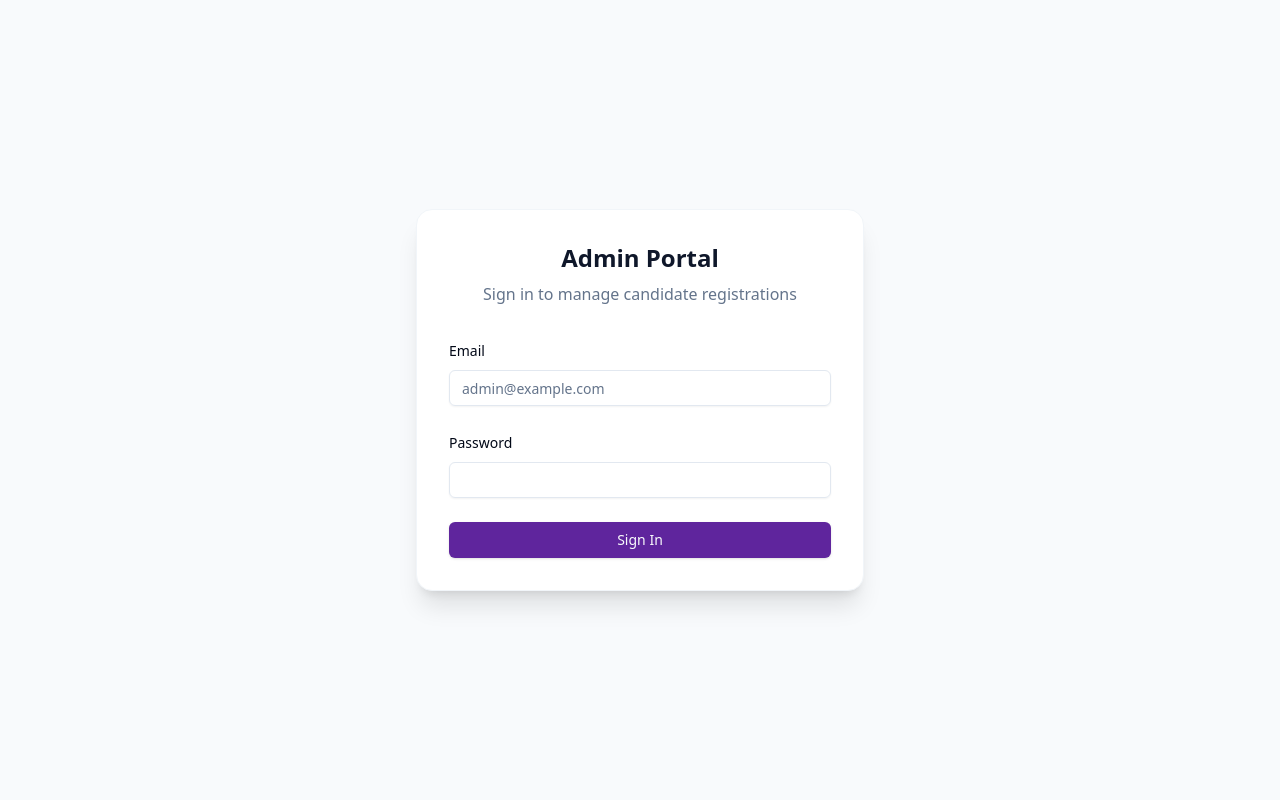
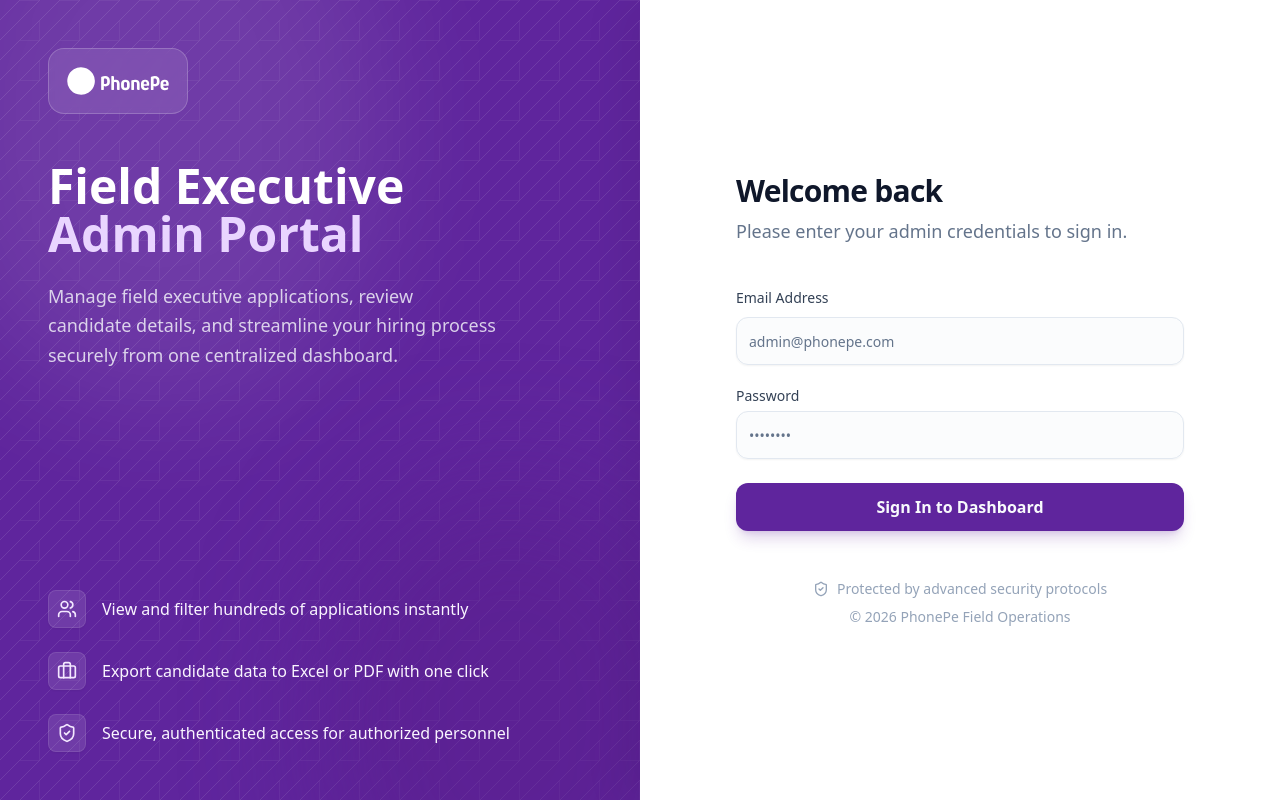
Before and after one commit to rahuldropyhub-wq/Field-Executive-Form, a React (Vite) app: page /secure-portal/login in a window 1280 px wide. Built offline with nearby package versions, Linux system fonts and the light colour scheme.

Commit message:
Redesign admin login page into a professional split layout

```diff
--- a/src/pages/admin/Login.jsx
+++ b/src/pages/admin/Login.jsx
@@ -4,7 +4,7 @@
 import { Input } from "@/components/ui/input"
 import { Label } from "@/components/ui/label"
 import { useToast } from "@/hooks/use-toast"
-import { Loader2 } from "lucide-react"
+import { Loader2, ShieldCheck, Users, Briefcase } from "lucide-react"
 import { loginAdmin } from "@/lib/api"
 
 export default function AdminLogin() {
@@ -19,7 +19,6 @@
     setIsLoading(true)
 
     try {
-      // Secure authentication via backend
       const result = await loginAdmin(email, password)
 
       if (result.token) {
@@ -38,42 +37,119 @@
   }
 
   return (
-    <div className="min-h-screen bg-slate-50 flex items-center justify-center p-4">
-      <div className="max-w-md w-full bg-white rounded-2xl shadow-xl p-8 border border-slate-100">
-        <div className="text-center mb-8">
-          <h1 className="text-2xl font-bold text-slate-900">Admin Portal</h1>
-          <p className="text-slate-500 mt-2">Sign in to manage candidate registrations</p>
+    <div className="min-h-screen bg-slate-50 flex">
+      {/* Left Side: Branding / Content */}
+      <div className="hidden lg:flex w-1/2 bg-primary relative overflow-hidden flex-col justify-between p-12">
+        {/* Background Patterns */}
+        <div className="absolute inset-0 z-0 opacity-10">
+          <svg className="absolute w-full h-full" xmlns="http://www.w3.org/2000/svg">
+            <defs>
+              <pattern id="grid-pattern" width="40" height="40" patternUnits="userSpaceOnUse">
+                <path d="M0 40L40 0H20L0 20M40 40V20L20 40" stroke="white" strokeWidth="1" fill="none"/>
+              </pattern>
+            </defs>
+            <rect width="100%" height="100%" fill="url(#grid-pattern)" />
+          </svg>
+        </div>
+        <div className="absolute -top-[20%] -left-[10%] w-[70%] h-[70%] rounded-full bg-white/10 blur-3xl pointer-events-none z-0"></div>
+        <div className="absolute -bottom-[20%] -right-[10%] w-[60%] h-[60%] rounded-full bg-purple-900/40 blur-3xl pointer-events-none z-0"></div>
+
+        <div className="relative z-10">
+          <div className="bg-white/10 backdrop-blur-sm inline-flex items-center justify-center p-4 rounded-2xl mb-12 border border-white/20">
+             <img src="/phonepe-logo.svg" alt="PhonePe Logo" className="h-8 w-auto brightness-0 invert" />
+          </div>
+          <h1 className="text-4xl md:text-5xl font-bold text-white mb-6 leading-tight">
+            Field Executive <br />
+            <span className="text-purple-200">Admin Portal</span>
+          </h1>
+          <p className="text-primary-foreground/80 text-lg max-w-md font-light leading-relaxed">
+            Manage field executive applications, review candidate details, and streamline your hiring process securely from one centralized dashboard.
+          </p>
+        </div>
+
+        <div className="relative z-10 space-y-6">
+          <div className="flex items-center text-white/80">
+            <div className="bg-white/10 p-2 rounded-lg mr-4 shadow-sm border border-white/10">
+              <Users className="h-5 w-5 text-purple-100" />
+            </div>
+            <span className="font-medium text-purple-50">View and filter hundreds of applications instantly</span>
+          </div>
+          <div className="flex items-center text-white/80">
+            <div className="bg-white/10 p-2 rounded-lg mr-4 shadow-sm border border-white/10">
+              <Briefcase className="h-5 w-5 text-purple-100" />
+            </div>
+            <span className="font-medium text-purple-50">Export candidate data to Excel or PDF with one click</span>
+          </div>
+          <div className="flex items-center text-white/80">
+            <div className="bg-white/10 p-2 rounded-lg mr-4 shadow-sm border border-white/10">
+              <ShieldCheck className="h-5 w-5 text-purple-100" />
+            </div>
+            <span className="font-medium text-purple-50">Secure, authenticated access for authorized personnel</span>
+          </div>
+        </div>
+      </div>
+
+      {/* Right Side: Login Form */}
+      <div className="w-full lg:w-1/2 flex items-center justify-center p-8 sm:p-12 lg:p-24 bg-white relative z-10 shadow-[-20px_0_40px_rgb(0,0,0,0.05)]">
+        <div className="w-full max-w-md">
+          <div className="lg:hidden mb-8 flex justify-center">
+             <img src="/phonepe-logo.svg" alt="PhonePe Logo" className="h-10 w-auto" />
+          </div>
+
+          <div className="mb-10 text-center lg:text-left">
+            <h2 className="text-3xl font-bold text-slate-900 tracking-tight">Welcome back</h2>
+            <p className="text-slate-500 mt-2 text-lg">Please enter your admin credentials to sign in.</p>
           </div>
 
           <form onSubmit={handleLogin} className="space-y-6">
             <div className="space-y-2">
-            <Label htmlFor="email">Email</Label>
+              <Label htmlFor="email" className="text-slate-700 font-medium">Email Address</Label>
               <Input
                 id="email"
                 type="email"
-              placeholder="admin@example.com"
+                placeholder="admin@phonepe.com"
                 value={email}
                 onChange={(e) => setEmail(e.target.value)}
                 required
+                className="h-12 rounded-xl border-slate-200 focus:border-primary focus:ring-primary/20 transition-all bg-slate-50/50"
               />
             </div>
 
             <div className="space-y-2">
-            <Label htmlFor="password">Password</Label>
+              <div className="flex items-center justify-between">
+                <Label htmlFor="password" className="text-slate-700 font-medium">Password</Label>
+              </div>
               <Input
                 id="password"
                 type="password"
+                placeholder="••••••••"
                 value={password}
                 onChange={(e) => setPassword(e.target.value)}
                 required
+                className="h-12 rounded-xl border-slate-200 focus:border-primary focus:ring-primary/20 transition-all bg-slate-50/50"
               />
             </div>
 
-          <Button type="submit" className="w-full" disabled={isLoading}>
-            {isLoading && <Loader2 className="mr-2 h-4 w-4 animate-spin" />}
-            Sign In
+            <Button type="submit" className="w-full h-12 rounded-xl text-base font-semibold shadow-lg shadow-primary/20 hover:-translate-y-0.5 transition-all mt-4" disabled={isLoading}>
+              {isLoading ? (
+                <>
+                  <Loader2 className="mr-2 h-5 w-5 animate-spin" />
+                  Authenticating...
+                </>
+              ) : (
+                "Sign In to Dashboard"
+              )}
             </Button>
           </form>
+
+          <div className="mt-12 text-center text-sm text-slate-400">
+            <div className="flex items-center justify-center gap-2 mb-2">
+              <ShieldCheck className="h-4 w-4" />
+              <span>Protected by advanced security protocols</span>
+            </div>
+            <p>&copy; {new Date().getFullYear()} PhonePe Field Operations</p>
+          </div>
+        </div>
       </div>
     </div>
   )
```
Lines whose indentation alone changed are shown as unchanged.
